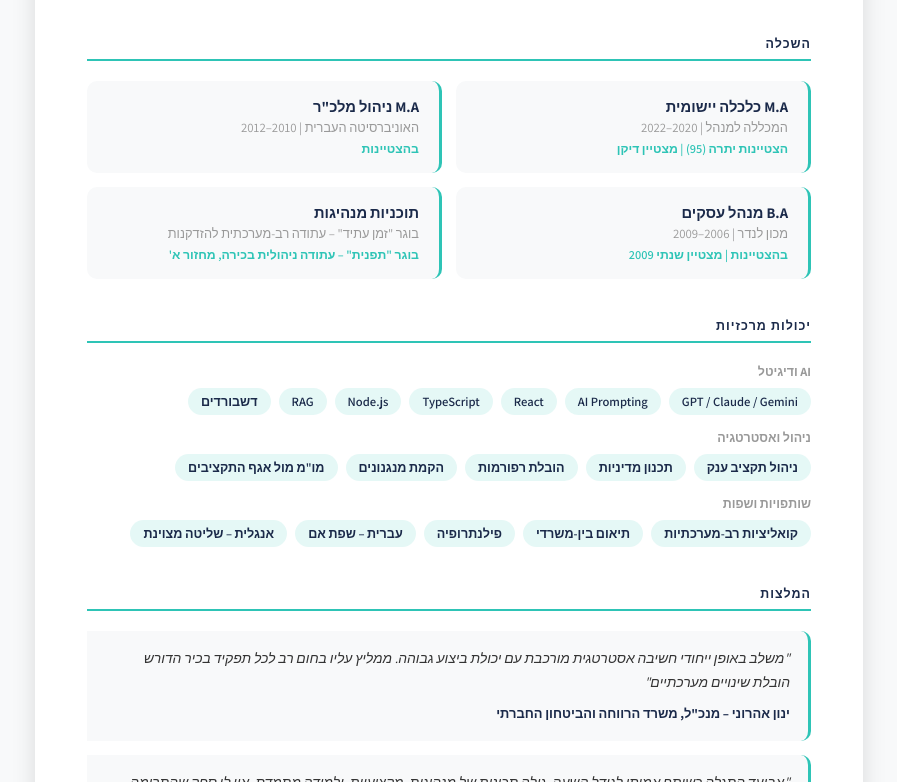
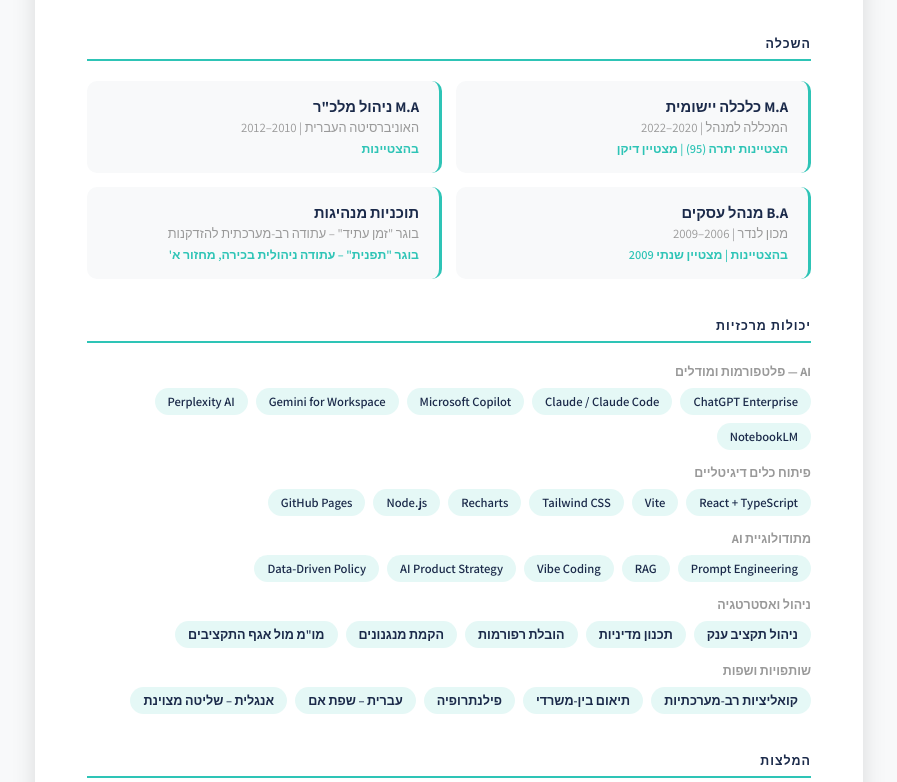
Before and after one commit to AVI1840/AVIAD1840.github.io, a plain HTML site: page cv.html in a window 1280 px wide. Shown: the part 1730-2512 px from the top of the page, without its empty margins (191-1088 px from the left). Drawn offline with Linux system fonts and the light colour scheme.

Commit message:
עדכון CV: 13 פרויקטי AI, 220K מקבלי סיעוד, הרחבת מיומנויות טכניות
Co-Authored-By: Claude Sonnet 4.6 <noreply@anthropic.com>

```diff
--- a/cv.html
+++ b/cv.html
@@ -159,9 +159,9 @@
           <div class="cv-section-title">מספרים מרכזיים</div>
           <div class="cv-stats-grid">
             <div class="cv-stat"><div class="cv-stat-num">700M ₪</div><div class="cv-stat-label">תקציב שנתי שנוהל</div></div>
-            <div class="cv-stat"><div class="cv-stat-num">11</div><div class="cv-stat-label">פרויקטי AI פעילים</div></div>
+            <div class="cv-stat"><div class="cv-stat-num">13</div><div class="cv-stat-label">פרויקטי AI פעילים</div></div>
             <div class="cv-stat"><div class="cv-stat-num">98%</div><div class="cv-stat-label">רשויות ברפורמת הביזור</div></div>
-            <div class="cv-stat"><div class="cv-stat-num">200,000</div><div class="cv-stat-label">אזרחים שהכלים מכוונים אליהם</div></div>
+            <div class="cv-stat"><div class="cv-stat-num">220,000</div><div class="cv-stat-label">מקבלי סיעוד שהכלים מכוונים אליהם</div></div>
             <div class="cv-stat"><div class="cv-stat-num">12</div><div class="cv-stat-label">משרדי ממשלה בתיאום רוחבי</div></div>
             <div class="cv-stat"><div class="cv-stat-num">10M+ ₪</div><div class="cv-stat-label">גיוס פילנתרופי כמנכ"ל</div></div>
           </div>
@@ -178,7 +178,7 @@
             </div>
             <div class="cv-job-org">ביטוח לאומי – הארגון הסוציאלי הגדול בישראל</div>
             <ul class="cv-bullets">
-              <li>הובלת 11 פרויקטי AI עסקי: מיצוי זכויות, ארנק זכויות, בוט סיכום תביעות, דשבורד פערי גמלאות</li>
+              <li>הובלת 13 פרויקטי AI עסקי: מיצוי זכויות 360, ארנק זכויות, ועדות רפואיות, מחשבון כפל גמלאות, דשבורד פערי גמלאות</li>
               <li>הקמת תוכנית 4x4: הכשרת 30 מנהלים שבנו 40 בוטים</li>
               <li>פיתוח פורטל AI ל-1,500+ עובדים | כנס AI ממשלתי בין-משרדי</li>
               <li>"המקפצה" – מודל AI תעסוקתי ל-400,000+ אזרחים</li>
@@ -257,18 +257,42 @@
         <!-- יכולות -->
         <div class="cv-section-block">
           <div class="cv-section-title">יכולות מרכזיות</div>
+
           <div class="cv-skills-group">
-            <div class="cv-skills-label">AI ודיגיטל</div>
+            <div class="cv-skills-label">AI — פלטפורמות ומודלים</div>
             <div class="cv-skills-row">
-              <span class="cv-skill-tag">GPT / Claude / Gemini</span>
-              <span class="cv-skill-tag">AI Prompting</span>
-              <span class="cv-skill-tag">React</span>
-              <span class="cv-skill-tag">TypeScript</span>
-              <span class="cv-skill-tag">Node.js</span>
-              <span class="cv-skill-tag">RAG</span>
-              <span class="cv-skill-tag">דשבורדים</span>
+              <span class="cv-skill-tag">ChatGPT Enterprise</span>
+              <span class="cv-skill-tag">Claude / Claude Code</span>
+              <span class="cv-skill-tag">Microsoft Copilot</span>
+              <span class="cv-skill-tag">Gemini for Workspace</span>
+              <span class="cv-skill-tag">Perplexity AI</span>
+              <span class="cv-skill-tag">NotebookLM</span>
             </div>
           </div>
+
+          <div class="cv-skills-group">
+            <div class="cv-skills-label">פיתוח כלים דיגיטליים</div>
+            <div class="cv-skills-row">
+              <span class="cv-skill-tag">React + TypeScript</span>
+              <span class="cv-skill-tag">Vite</span>
+              <span class="cv-skill-tag">Tailwind CSS</span>
+              <span class="cv-skill-tag">Recharts</span>
+              <span class="cv-skill-tag">Node.js</span>
+              <span class="cv-skill-tag">GitHub Pages</span>
+            </div>
+          </div>
+
+          <div class="cv-skills-group">
+            <div class="cv-skills-label">מתודולוגיית AI</div>
+            <div class="cv-skills-row">
+              <span class="cv-skill-tag">Prompt Engineering</span>
+              <span class="cv-skill-tag">RAG</span>
+              <span class="cv-skill-tag">Vibe Coding</span>
+              <span class="cv-skill-tag">AI Product Strategy</span>
+              <span class="cv-skill-tag">Data-Driven Policy</span>
+            </div>
+          </div>
+
           <div class="cv-skills-group">
             <div class="cv-skills-label">ניהול ואסטרטגיה</div>
             <div class="cv-skills-row">
@@ -279,6 +303,7 @@
               <span class="cv-skill-tag">מו"מ מול אגף התקציבים</span>
             </div>
           </div>
+
           <div class="cv-skills-group">
             <div class="cv-skills-label">שותפויות ושפות</div>
             <div class="cv-skills-row">
```
Also changed, not shown: 1 other file.
